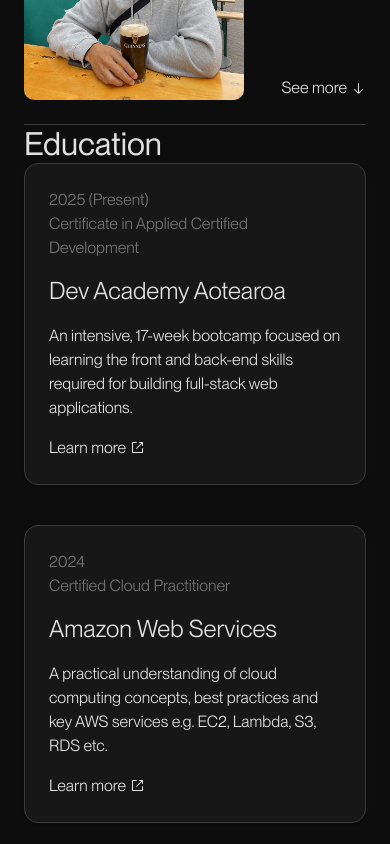
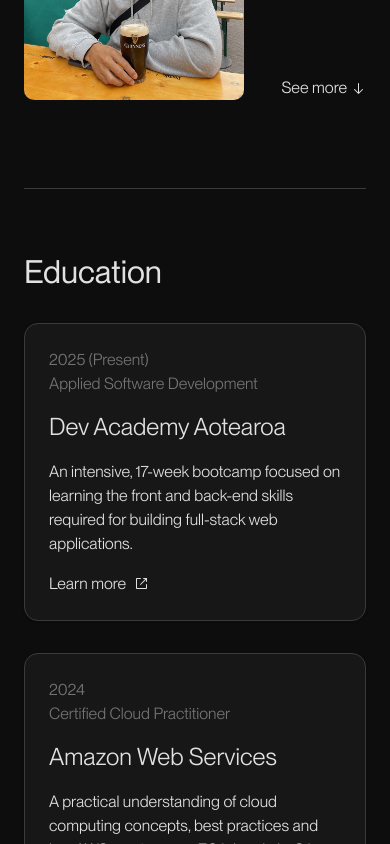
Before and after one commit to rohandrummond/portfolio, a Next.js app: page /about in a window 390 px wide. Shown: the part 720-1564 px from the top of the page. Built offline with nearby package versions, Linux system fonts and the light colour scheme.

Commit message:
#44 Add responsive design to AboutEducation.tsx and add spacing to About page

```diff
--- a/src/app/about/page.tsx
+++ b/src/app/about/page.tsx
@@ -9,7 +9,7 @@ export default function About() {
   return (
     <main className="flex flex-col container mx-auto px-6">
       <AboutHero />
-      <div className="flex flex-col">
+      <div className="flex flex-col gap-16 md:gap-20 xl:gap-24">
         <Separator />
         <AboutEducation />
         <Separator />
--- a/src/components/EducationCard.tsx
+++ b/src/components/EducationCard.tsx
@@ -26,14 +26,14 @@ export default function EducationCard({
 }) {
   return (
     <motion.div
-      className="lg:w-1/3"
+      className="md:w-[calc(50%-1rem)] xl:w-[calc(33%-1.5rem)]"
       whileHover={{
         scale: 1.01,
         transition: { duration: 0.2 },
       }}
       transition={{ duration: 0.1 }}
     >
-      <Card className="flex flex-col gap-4 hover:bg-background">
+      <Card className="flex flex-col gap-4 hover:bg-background min-h-full">
         <CardHeader>
           <div className="flex flex-col mb-2">
             <CardDescription className="body">{year}</CardDescription>
@@ -43,7 +43,7 @@ export default function EducationCard({
         </CardHeader>
         <CardContent className="body">{description}</CardContent>
         <a href={link} target="_blank">
-          <CardFooter className="body">
+          <CardFooter className="body gap-1">
             Learn more <ExternalLinkIcon className="ml-1" />
           </CardFooter>
         </a>
--- a/src/components/about/AboutEducation.tsx
+++ b/src/components/about/AboutEducation.tsx
@@ -3,10 +3,12 @@ import EducationCard from '@/components/EducationCard'
 export default function AboutEducation() {
   return (
     <section className="flex flex-col">
-      <h2 className="heading-md heading-tight">Education</h2>
-      <div className="flex flex-col lg:flex-row justify-between gap-10">
+      <h2 className="heading-md heading-tight mb-8 md:mb-12 xl:mb-16">
+        Education
+      </h2>
+      <div className="flex flex-col md:flex-row flex-wrap justify-between gap-8 xl:gap-10">
         <EducationCard
-          course="Certificate in Applied Certified Development"
+          course="Applied Software Development"
           provider="Dev Academy Aotearoa"
           description="An intensive, 17-week bootcamp focused on learning the front and back-end skills required for building full-stack web applications."
           year="2025 (Present)"
--- a/src/components/about/AboutHero.tsx
+++ b/src/components/about/AboutHero.tsx
@@ -6,7 +6,7 @@ import { ArrowDownIcon } from '@radix-ui/react-icons'
 
 export default function AboutHero() {
   return (
-    <section className="min-h-[100dvh] flex flex-col justify-end lg:justify-between pt-30 lg:pt-[45vh] xl:pt-[35vh] pb-6 xl:pb-10">
+    <section className="min-h-[100dvh] flex flex-col justify-end lg:justify-between mb-16 md:mb-20 xl:mb-24 pt-30 lg:pt-[45vh] xl:pt-[35vh] pb-6 xl:pb-10">
       <h1 className="heading-lg relative flex flex-col pb-10">
         <span className="z-2">I’m a software developer</span>
         <span className="z-2">based in Aotearoa, New Zealand.</span>
@@ -26,7 +26,7 @@ export default function AboutHero() {
               className="body cursor-pointer hover:underline"
               onClick={() => {
                 window.scrollTo({
-                  top: window.innerHeight - 70,
+                  top: window.innerHeight + 50,
                   behavior: 'smooth',
                 })
               }}
```
